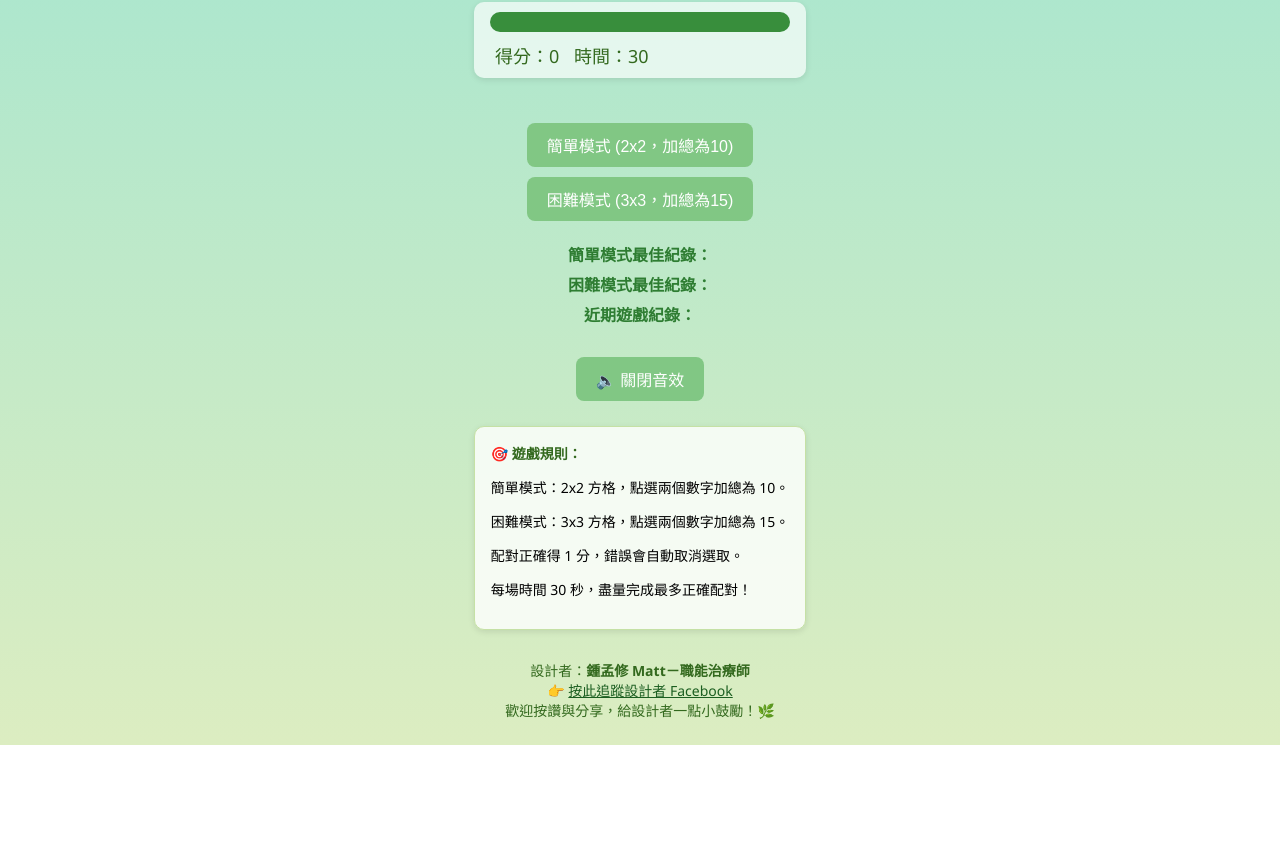
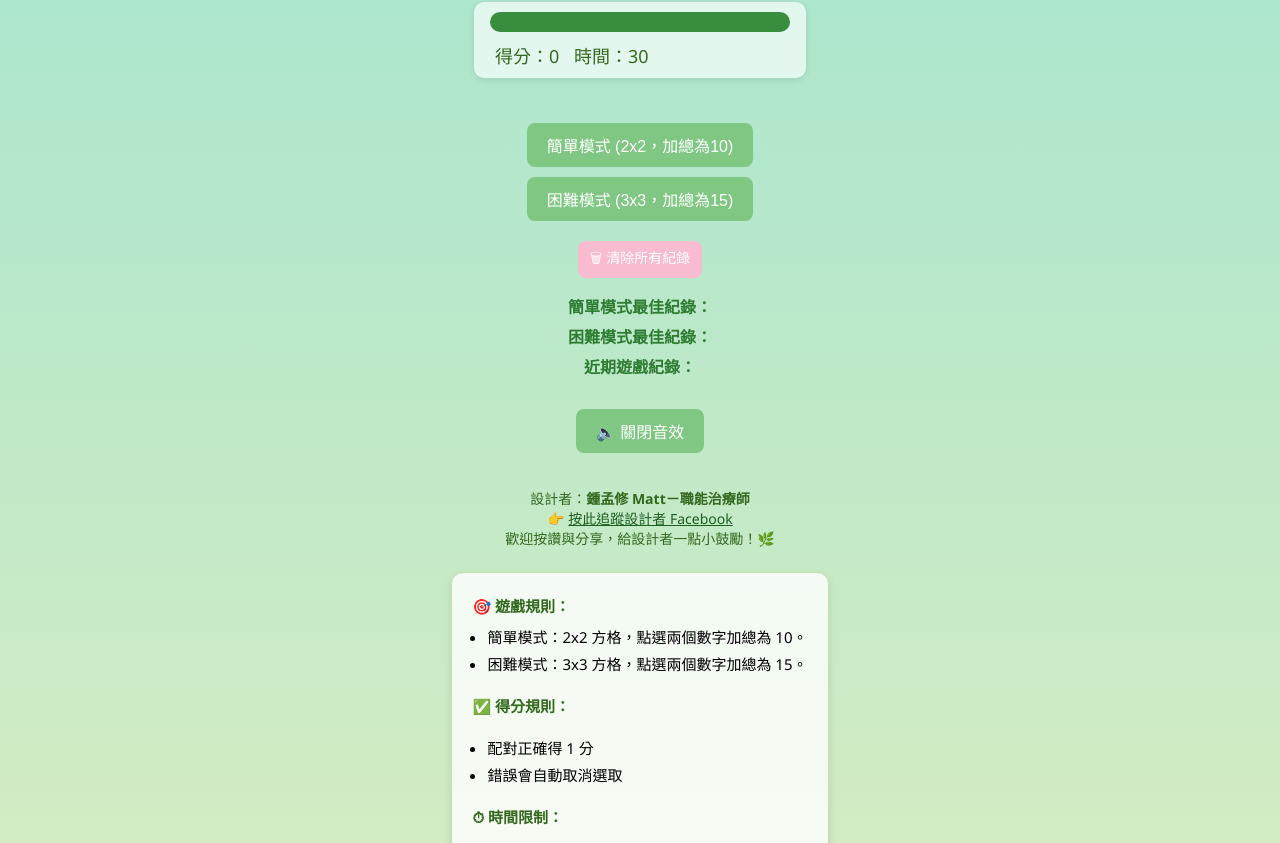
Before and after one commit to mattsue1003/mathplusgame, a plain HTML site: page index.html in a window 1280 px wide. Shown: the part 95-938 px from the top of the page. Before the commit the page ends 840 px from the top, so only its background shows below. Drawn offline with Linux system fonts and the light colour scheme.

Commit message:
index.html

```diff
--- a/index.html
+++ b/index.html
@@ -80,13 +80,15 @@
     .rules {
       max-width: 400px;
       text-align: left;
-      font-size: 14px;
-      margin-top: 20px;
+      font-size: 15px;
+      margin: 24px auto;
       background: #ffffffcc;
-      padding: 16px;
-      border-radius: 10px;
+      padding: 20px;
+      border-radius: 12px;
       border: 1px solid #c5e1a5;
-      box-shadow: 0 2px 6px rgba(0, 0, 0, 0.1);}
+      box-shadow: 0 3px 8px rgba(0, 0, 0, 0.1);
+      line-height: 1.8;
+    }
     .rules strong {
       color: #33691e;
     }
@@ -106,7 +108,7 @@
 </head>
 <body>
 
-<h1 id="title">數字成雙成對遊戲配對</h1>
+<h1 id="title" style="font-size: clamp(20px, 5vw, 32px); color: #2e7d32; margin-bottom: 10px;">數字成雙成對遊戲配對</h1>
 <div class="info">
   <div style="width: 300px; height: 20px; background: #c8e6c9; border-radius: 10px; overflow: hidden; margin-bottom: 10px;">
     <div id="progressBar" style="height: 100%; width: 100%; background: #388e3c;"></div>
@@ -119,10 +121,11 @@
 <button id="hardBtn">困難模式 (3x3，加總為15)</button>
 
 <div>
-  <button id="restartBtn" onclick="startGame(mode)" style="display:none; margin: 10px auto;">🔁 再玩一次</button>
+  <button id="restartBtn" style="display:none; margin: 10px auto;">🔁 再玩一次</button>
 </div>
 
 <div class="record">
+  <button onclick="clearRecords()" style="margin-bottom: 10px; padding: 6px 12px; font-size: 14px; background-color: #f8bbd0;">🗑 清除所有紀錄</button>
   <p><strong>簡單模式最佳紀錄：</strong><span id="easyHighScores"></span></p>
   <p><strong>困難模式最佳紀錄：</strong><span id="hardHighScores"></span></p>
   <p><strong>近期遊戲紀錄：</strong></p>
@@ -135,18 +138,35 @@
   <button onclick="toggleSound()" id="soundToggle">🔈 關閉音效</button>
 </div>
 
+<div style="margin-top: 30px; font-size: 14px; color: #33691e; text-align: center;">
+  設計者：<strong>鍾孟修 Matt－職能治療師</strong><br>
+  👉 <a href="https://www.facebook.com/profile.php?id=100063748491881" target="_blank" style="color: #1b5e20; text-decoration: underline;">按此追蹤設計者 Facebook</a><br>
+  歡迎按讚與分享，給設計者一點小鼓勵！🌿
+</div>
+
 <div class="rules">
+
   <strong>🎯 遊戲規則：</strong>
-  <p>簡單模式：2x2 方格，點選兩個數字加總為 10。</p>
-  <p>困難模式：3x3 方格，點選兩個數字加總為 15。</p>
-  <p>配對正確得 1 分，錯誤會自動取消選取。</p>
-  <p>每場時間 30 秒，盡量完成最多正確配對！</p>
+  <ul style="padding-left: 1em; margin-top: 4px; margin-bottom: 8px;">
+    <li>簡單模式：2x2 方格，點選兩個數字加總為 10。</li>
+      <li>困難模式：3x3 方格，點選兩個數字加總為 15。</li>
+  </ul>
+  <p><strong>✅ 得分規則：</strong></p>
+  <ul style="padding-left: 1em; margin-top: 4px; margin-bottom: 8px;">
+    <li>配對正確得 1 分</li>
+    <li>錯誤會自動取消選取</li>
+  </ul>
+  <p><strong>⏱ 時間限制：</strong></p>
+  <ul style="padding-left: 1em; margin-top: 4px;">
+    <li>每場限時 30 秒，盡量完成最多正確配對！</li>
+  </ul>
 </div>
 
 <audio id="correctSound" preload="auto" src="https://actions.google.com/sounds/v1/cartoon/clang_and_wobble.ogg"></audio>
 <audio id="wrongSound" preload="auto" src="https://actions.google.com/sounds/v1/cartoon/wood_plank_flicks.ogg"></audio>
 
 <script>
+document.getElementById("restartBtn").onclick = () => startGame(mode);
 let grid = document.getElementById("grid");
 let scoreDisplay = document.getElementById("score");
 let timerDisplay = document.getElementById("timer");
@@ -276,7 +296,7 @@ function handleGameEnd() {
   highScores[mode].push(score);
   highScores[mode] = highScores[mode].sort((a,b) => b-a).slice(0,2);
   recentScores.unshift(record);
-  if (recentScores.length > 3) recentScores.pop();
+  if (recentScores.length > 10) recentScores.pop();
   updateScoreBoard();
 }
 
@@ -288,6 +308,16 @@ function updateScoreBoard() {
   recentScoresEl.innerHTML = recentScores.map(r => `<li>${r.mode}：<strong>${r.score}分</strong>（${r.time}）</li>`).join('');
 }
 updateScoreBoard();
+function clearRecords() {
+  if (confirm('確定要清除所有紀錄嗎？')) {
+    localStorage.removeItem('highScores');
+    localStorage.removeItem('recentScores');
+    highScores = { easy: [], hard: [] };
+    recentScores = [];
+    updateScoreBoard();
+    alert('所有紀錄已清除！');
+  }
+}
 </script>
 
 <div style="margin-top: 30px; font-size: 14px; color: #33691e; text-align: center;">
```
